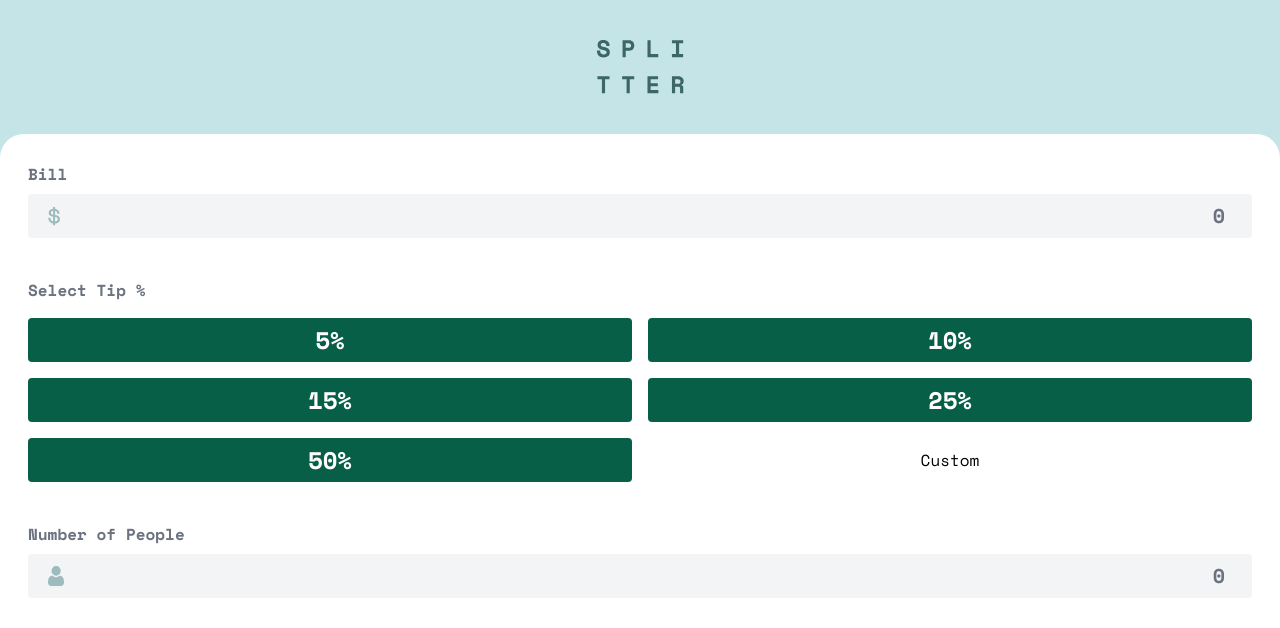
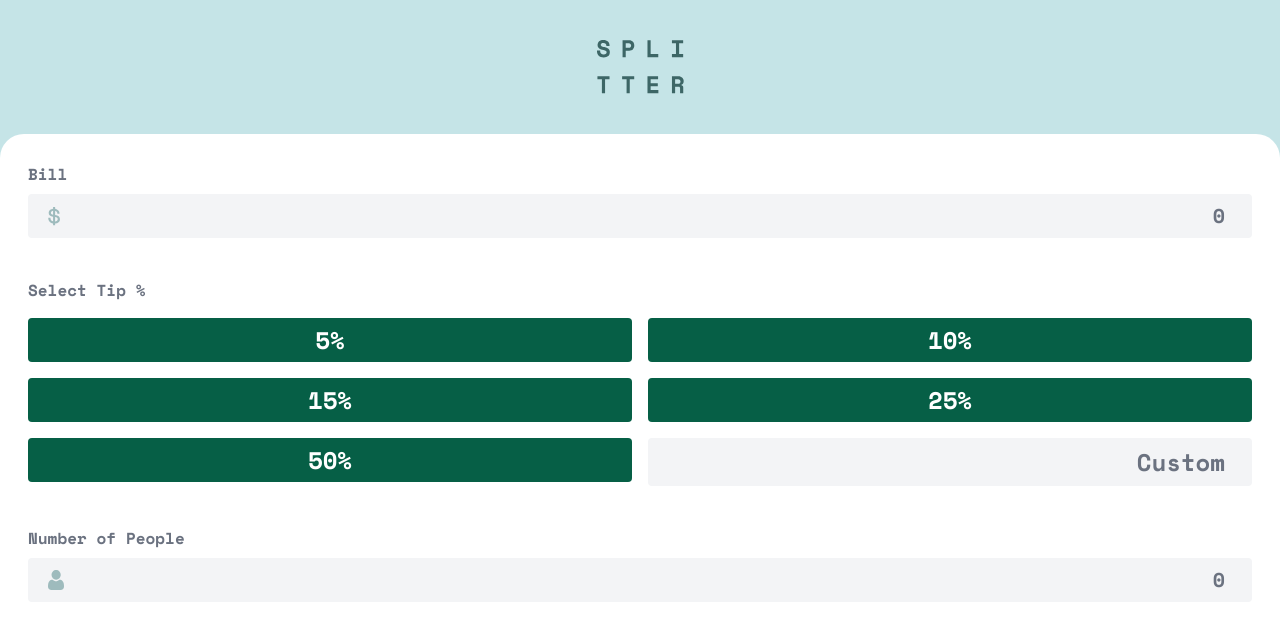
Before and after one commit to sarrietav-dev/tip-calculator, a Vue app: page / in a window 1280 px wide. Shown: the top 628 px of the page. Built offline with nearby package versions, Linux system fonts and the light colour scheme.

Commit message:
💄 Style Custom Tip Input

```diff
--- a/src/components/ThePanel.vue
+++ b/src/components/ThePanel.vue
@@ -10,7 +10,18 @@
           <li v-for="tipNumber in tipNumbers">
             <TipSelectionButton :percentage="tipNumber" />
           </li>
-          <button>Custom</button>
+          <input
+            type="number"
+            placeholder="Custom"
+            class="
+              border-none
+              bg-gray-100
+              rounded
+              font-bold
+              text-2xl text-green-900 text-right
+              focus:ring-2 focus:ring-green-500
+            "
+          />
         </ul>
       </div>
       <NumberInput label="Number of People">
```
